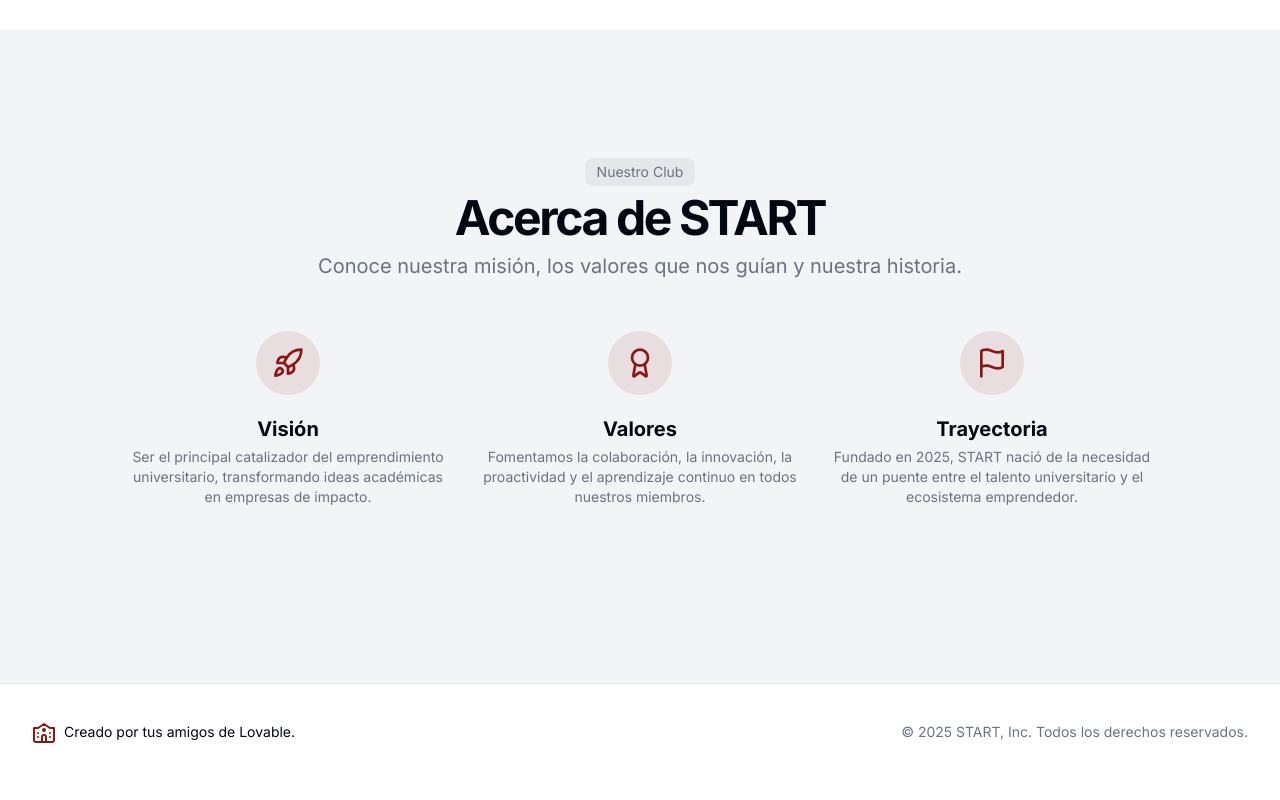
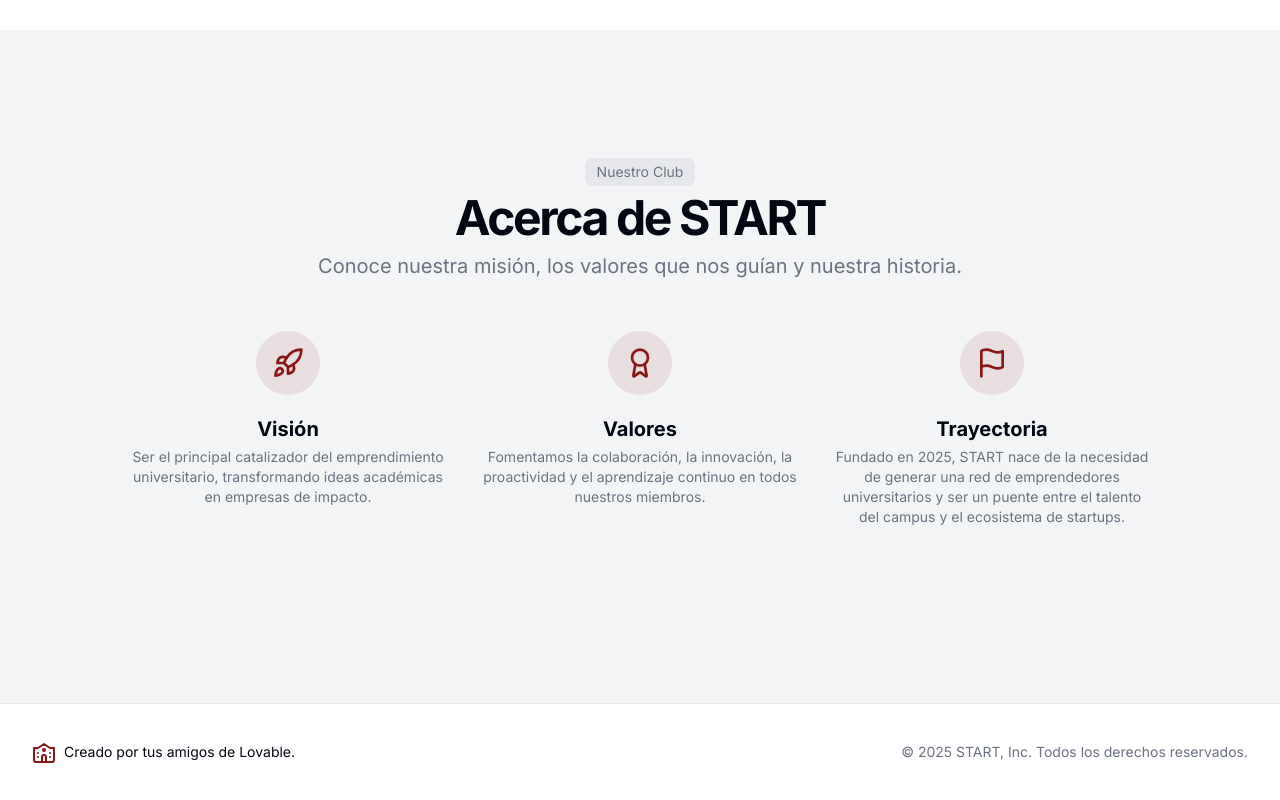
Before and after one commit to NicoAraya1902/start-ventures, a React (Vite) app: page / in a window 1280 px wide. Shown: the part 811-1611 px from the top of the page. Built offline with nearby package versions, Linux system fonts and the light colour scheme.

Commit message:
Refactor: Update about section
Update the about section to reflect the need for a university entrepreneur network.

```diff
--- a/src/pages/Index.tsx
+++ b/src/pages/Index.tsx
@@ -90,7 +90,7 @@ const Index = () => {
                 </div>
                 <h3 className="text-xl font-bold">Trayectoria</h3>
                 <p className="text-sm text-muted-foreground">
-                  Fundado en 2025, START nació de la necesidad de un puente entre el talento universitario y el ecosistema emprendedor.
+                  Fundado en 2025, START nace de la necesidad de generar una red de emprendedores universitarios y ser un puente entre el talento del campus y el ecosistema de startups.
                 </p>
               </div>
             </div>
```
